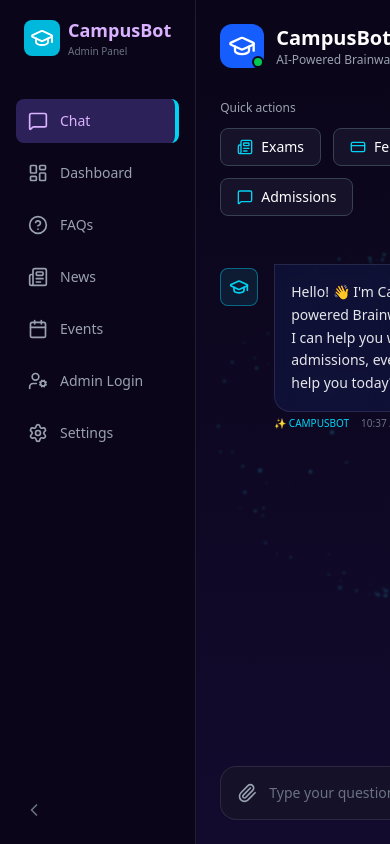
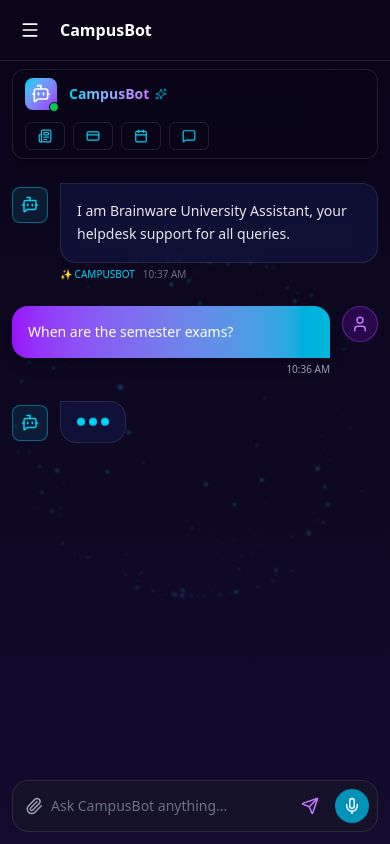
Before and after one commit to Avinashkrmandalgithub/CampusBot, a React (Vite) app in the folder frontend/: page /chat in a window 390 px wide. Built offline with nearby package versions, Linux system fonts and the light colour scheme.

Commit message:
responsive

```diff
--- a/frontend/src/components/chat/ChatHeader.jsx
+++ b/frontend/src/components/chat/ChatHeader.jsx
@@ -1,5 +1,6 @@
 import {
-  GraduationCap,
+  BotMessageSquare,
+  Sparkles,
   Newspaper,
   CreditCard,
   Calendar,
@@ -7,38 +8,59 @@
 } from "lucide-react";
 
 const QuickAction = ({ icon: Icon, label }) => (
-  <button className="flex items-center gap-2 bg-[#1a162d]/80 border border-gray-700 px-4 py-2 rounded-lg text-white hover:border-cyan-400 transition">
-    <Icon size={16} className="text-cyan-400" />
-    <span className="text-sm">{label}</span>
+  <button
+    className="
+      group flex items-center gap-1.5
+      border border-white/10
+      px-3 py-1.5 rounded-md
+      text-white text-xs
+      transition-all duration-200
+      hover:border-cyan-400 hover:bg-white/10
+    "
+  >
+    <Icon size={14} className="text-cyan-400" />
+    <span className="hidden sm:inline">{label}</span>
   </button>
 );
 
 const ChatHeader = () => {
   return (
-    <header className="p-6 z-10">
+    <div className="sticky top-4 sm:top-2 z-20 px-3 sm:px-4 mt-2 sm:mt-0">
+      <header
+        className="
+          max-w-6xl mx-auto
+          bg-[#0a0518]/65 backdrop-blur-xl
+          border border-white/10
+          rounded-xl
+          px-3 py-2 sm:px-4 sm:py-3
+          shadow-lg shadow-black/30
+        "
+      >
+        <div className="flex flex-col sm:flex-row sm:items-center sm:justify-between gap-3">
           {/* Bot Info */}
           <div className="flex items-center gap-3">
-        <div className="relative">
-          <div className="bg-blue-600 p-2 rounded-xl">
-            <GraduationCap size={28} />
+            <div className="relative shrink-0">
+              <div className="bg-linear-to-br from-cyan-400 to-purple-600 p-1.5 rounded-lg">
+                <BotMessageSquare size={20} className="text-white" />
               </div>
-          <span className="absolute bottom-0 right-0 w-3 h-3 bg-green-500 border-2 border-[#0a0518] rounded-full" />
+              <span className="absolute -bottom-0.5 -right-0.5 w-2.5 h-2.5 bg-green-500 border border-[#0a0518] rounded-full" />
             </div>
 
-        <div>
-          <h2 className="text-xl font-bold">
-            CampusBot <span className="text-cyan-400 text-sm">✨</span>
+            <div className="leading-tight">
+              <h2 className="flex items-center gap-1.5 text-sm font-extrabold">
+                <span className="bg-linear-to-r from-cyan-400 via-purple-400 to-pink-400 bg-clip-text text-transparent animate-gradient">
+                  CampusBot
+                </span>
+                <Sparkles size={12} className="text-cyan-400 animate-pulse" />
               </h2>
-          <p className="text-xs text-gray-400">
-            AI-Powered Brainware University Assistant
+              <p className="text-[10px] text-gray-400 hidden sm:block">
+                Brainware University AI Assistant
               </p>
             </div>
           </div>
 
           {/* Quick Actions */}
-      <div className="mt-8">
-        <p className="text-xs text-gray-400 mb-3">Quick actions</p>
-        <div className="flex gap-3 flex-wrap">
+          <div className="flex gap-2 flex-wrap">
             <QuickAction icon={Newspaper} label="Exams" />
             <QuickAction icon={CreditCard} label="Fees" />
             <QuickAction icon={Calendar} label="Events" />
@@ -46,6 +68,7 @@
           </div>
         </div>
       </header>
+    </div>
   );
 };
 
--- a/frontend/src/components/chat/ChatInput.jsx
+++ b/frontend/src/components/chat/ChatInput.jsx
@@ -2,25 +2,37 @@
 
 const ChatInput = () => {
   return (
-    <footer className="p-6 z-10">
-      <div className="max-w-4xl mx-auto flex items-center gap-3 bg-[#16122a]/90 border border-white/10 rounded-2xl p-2 pl-4 backdrop-blur">
+    <footer className="sticky bottom-0 p-3 sm:p-6 z-10 ">
+      <div
+        className="
+          max-w-4xl mx-auto
+          flex items-center gap-2 sm:gap-3
+          bg-[#16122a]/90
+          border border-white/10
+          rounded-2xl
+          p-2 pl-3 sm:pl-4
+          backdrop-blur
+          focus-within:border-cyan-400
+          transition
+        "
+      >
         <Paperclip
-          size={20}
+          size={18}
           className="text-gray-400 cursor-pointer hover:text-white"
         />
 
         <input
           type="text"
-          placeholder="Type your question..."
+          placeholder="Ask CampusBot anything..."
           className="flex-1 bg-transparent outline-none text-sm text-gray-200 placeholder-gray-500"
         />
 
-        <button className="p-2 text-purple-400 hover:text-purple-300">
-          <Send size={20} />
+        <button className="p-2 text-purple-400 hover:text-purple-300 active:scale-95 transition">
+          <Send size={18} />
         </button>
 
-        <button className="bg-cyan-600 hover:bg-cyan-500 p-2 rounded-full">
-          <Mic size={20} className="text-white" />
+        <button className="bg-cyan-600 hover:bg-cyan-500 p-2 rounded-full transition active:scale-95">
+          <Mic size={18} className="text-white" />
         </button>
       </div>
     </footer>
--- a/frontend/src/components/chat/ChatMessages.jsx
+++ b/frontend/src/components/chat/ChatMessages.jsx
@@ -1,27 +1,58 @@
-import { GraduationCap } from "lucide-react";
+import { BotMessageSquare, User } from "lucide-react";
+
+const TypingDots = () => (
+  <div className="flex gap-1">
+    <span className="w-2 h-2 bg-cyan-400 rounded-full animate-bounce" />
+    <span className="w-2 h-2 bg-cyan-400 rounded-full animate-bounce delay-150" />
+    <span className="w-2 h-2 bg-cyan-400 rounded-full animate-bounce delay-300" />
+  </div>
+);
 
 const ChatMessages = () => {
   return (
-    <div className="flex-1 overflow-y-auto p-6 space-y-6 z-10">
-      {/* Bot Message */}
-      <div className="flex items-start gap-4 max-w-3xl">
-        <div className="mt-1 bg-cyan-900/30 p-2 rounded-lg border border-cyan-500/50">
-          <GraduationCap size={20} className="text-cyan-400" />
+    <div className="flex-1 overflow-y-auto px-3 sm:px-6 py-6 space-y-6 z-10">
+      {/* AI MESSAGE */}
+      <div className="flex items-start gap-3 max-w-full sm:max-w-3xl">
+        <div className="mt-1 bg-cyan-900/30 p-2 rounded-lg border border-cyan-500/50 shrink-0">
+          <BotMessageSquare size={18} className="text-cyan-400" />
         </div>
 
-        <div>
+        <div className="flex-1">
           <div className="bg-blue-900/20 border border-white/10 p-4 rounded-2xl rounded-tl-none backdrop-blur">
             <p className="text-sm text-gray-200 leading-relaxed">
-              Hello! 👋 I'm CampusBot, your AI-powered Brainware university assistant. I
-              can help you with exams, fees, admissions, events, and more. How
-              can I help you today?
+              I am Brainware University Assistant, your helpdesk support for all
+              queries.
             </p>
           </div>
-
-          <div className="flex gap-3 mt-1 text-[10px]">
+          <div className="flex gap-2 mt-1 text-[10px]">
             <span className="text-cyan-400 font-medium">✨ CAMPUSBOT</span>
             <span className="text-gray-500">10:37 AM</span>
           </div>
+        </div>
+      </div>
+
+      {/* USER MESSAGE */}
+      <div className="flex justify-end gap-3 max-w-full sm:max-w-3xl ml-auto">
+        <div className="flex flex-col items-end flex-1">
+          <div className="bg-linear-to-r from-purple-600 to-cyan-500 p-4 rounded-2xl rounded-br-none shadow-lg w-full sm:w-auto">
+            <p className="text-sm text-white">When are the semester exams?</p>
+          </div>
+          <span className="text-[10px] text-gray-400 mt-1">10:36 AM</span>
+        </div>
+
+        <div className="w-9 h-9 flex items-center justify-center rounded-full bg-purple-600/20 border border-purple-500/40 shrink-0">
+          <User size={18} className="text-purple-400" />
+        </div>
+      </div>
+
+      {/* AI TYPING */}
+      <div className="flex items-start gap-3 max-w-full sm:max-w-3xl">
+        <div className="mt-1 bg-cyan-900/30 p-2 rounded-lg border border-cyan-500/50 shrink-0">
+          <BotMessageSquare size={18} className="text-cyan-400" />
+        </div>
+
+        <div className="bg-blue-900/20 border border-white/10 p-4 rounded-2xl rounded-tl-none backdrop-blur">
+          <TypingDots />
         </div>
       </div>
     </div>
--- a/frontend/src/components/sidebar/AdminSidebar.jsx
+++ b/frontend/src/components/sidebar/AdminSidebar.jsx
@@ -1,3 +1,5 @@
+import { useState } from "react";
+import SidebarItem from "./SidebarItem";
 import {
   MessageSquare,
   LayoutDashboard,
@@ -5,39 +7,109 @@
   Newspaper,
   Calendar,
   Settings,
-  GraduationCap,
+  BotMessageSquare,
+  Sparkles,
   ChevronLeft,
   UserCog,
 } from "lucide-react";
-import SidebarItem from "./SidebarItem.jsx";
 
-const AdminSidebar = () => {
+const AdminSidebar = ({ closeMobile }) => {
+  const [collapsed, setCollapsed] = useState(window.innerWidth < 1024);
+
   return (
-    <aside className="w-64 border-r border-white/10 flex flex-col p-4 bg-[#0a0518]">
+    <aside
+      className={`
+        ${collapsed ? "w-20" : "w-64"}
+        h-full bg-[#0a0518]
+        border-r border-white/10
+        flex flex-col p-4
+        transition-all duration-300
+      `}
+    >
       {/* Logo */}
-      <div className="flex items-center space-x-2 mb-10 px-2">
-        <div className="bg-cyan-500 p-1.5 rounded-lg">
-          <GraduationCap size={24} />
+      <div className="flex items-center gap-3 mb-10 px-2">
+        <div className="relative">
+          <div className="bg-linear-to-br from-cyan-400 to-purple-600 p-2 rounded-xl">
+            <BotMessageSquare size={24} className="text-white" />
+          </div>
+          <Sparkles
+            size={14}
+            className="absolute -top-1 -right-1 text-cyan-300 animate-pulse"
+          />
         </div>
-        <div>
-          <h1 className="text-lg font-bold text-purple-300">CampusBot</h1>
-          <p className="text-[10px] text-gray-500">Admin Panel</p>
-        </div>
+
+        {!collapsed && (
+          <div>
+            <h1 className="text-lg font-extrabold bg-linear-to-r from-cyan-400 via-purple-400 to-pink-400 bg-clip-text text-transparent">
+              CampusBot
+            </h1>
+            <p className="text-[11px] text-gray-400">AI Helpdesk</p>
+          </div>
+        )}
       </div>
 
-      {/* Admin Actions */}
+      {/* Nav */}
       <nav className="flex-1 space-y-2">
-        <SidebarItem icon={MessageSquare} label="Chat" to="/chat" />
-        <SidebarItem icon={LayoutDashboard} label="Dashboard" to="/dashboard" />
-        <SidebarItem icon={HelpCircle} label="FAQs" to="/faqs" />
-        <SidebarItem icon={Newspaper} label="News" to="/news" />
-        <SidebarItem icon={Calendar} label="Events" to="/events" />
-        <SidebarItem icon={UserCog} label="Admin Login" to="/admin-login" />
-        <SidebarItem icon={Settings} label="Settings" to="/settings" />
+        <SidebarItem
+          icon={MessageSquare}
+          label="Chat"
+          to="/chat"
+          collapsed={collapsed}
+          onClick={closeMobile}
+        />
+        <SidebarItem
+          icon={LayoutDashboard}
+          label="Dashboard"
+          to="/dashboard"
+          collapsed={collapsed}
+          onClick={closeMobile}
+        />
+        <SidebarItem
+          icon={HelpCircle}
+          label="FAQs"
+          to="/faqs"
+          collapsed={collapsed}
+          onClick={closeMobile}
+        />
+        <SidebarItem
+          icon={Newspaper}
+          label="News"
+          to="/news"
+          collapsed={collapsed}
+          onClick={closeMobile}
+        />
+        <SidebarItem
+          icon={Calendar}
+          label="Events"
+          to="/events"
+          collapsed={collapsed}
+          onClick={closeMobile}
+        />
+        <SidebarItem
+          icon={UserCog}
+          label="Admin Login"
+          to="/admin-login"
+          collapsed={collapsed}
+          onClick={closeMobile}
+        />
+        <SidebarItem
+          icon={Settings}
+          label="Settings"
+          to="/settings"
+          collapsed={collapsed}
+          onClick={closeMobile}
+        />
       </nav>
 
-      <button className="p-2 hover:bg-white/5 rounded-full w-fit mt-auto">
-        <ChevronLeft size={20} className="text-gray-500" />
+      {/* Collapse Toggle */}
+      <button
+        onClick={() => setCollapsed(!collapsed)}
+        className="mt-auto p-2 rounded-full hover:bg-white/5 flex justify-center"
+      >
+        <ChevronLeft
+          size={20}
+          className={`transition-transform ${collapsed ? "rotate-180" : ""}`}
+        />
       </button>
     </aside>
   );
--- a/frontend/src/components/sidebar/SidebarItem.jsx
+++ b/frontend/src/components/sidebar/SidebarItem.jsx
@@ -1,19 +1,40 @@
 import { NavLink } from "react-router-dom";
 
-const SidebarItem = ({ icon: Icon, label, to }) => {
+const SidebarItem = ({ icon: Icon, label, to, collapsed, onClick }) => {
   return (
     <NavLink
       to={to}
+      onClick={onClick}
       className={({ isActive }) =>
-        `flex items-center space-x-3 p-3 rounded-lg transition-all ${
+        `
+        group relative flex items-center gap-3 p-3 rounded-lg
+        transition-all
+        ${
           isActive
             ? "bg-[#2d2159] text-purple-300 border-r-4 border-cyan-400"
             : "text-gray-400 hover:bg-white/5"
-        }`
+        }
+        ${collapsed ? "justify-center" : ""}
+        `
       }
     >
       <Icon size={20} />
-      <span className="text-sm font-medium">{label}</span>
+
+      {!collapsed && <span className="text-sm">{label}</span>}
+
+      {collapsed && (
+        <span
+          className="
+          absolute left-full ml-3 px-3 py-1.5
+          bg-[#1a1333] border border-white/10
+          rounded-md text-xs whitespace-nowrap
+          opacity-0 group-hover:opacity-100
+          transition z-50
+        "
+        >
+          {label}
+        </span>
+      )}
     </NavLink>
   );
 };
--- a/frontend/src/components/sidebar/UserSidebar.jsx
+++ b/frontend/src/components/sidebar/UserSidebar.jsx
@@ -1,23 +1,32 @@
 import { MessageSquare, Settings, GraduationCap } from "lucide-react";
 import SidebarItem from "./SidebarItem";
 
-const UserSidebar = () => {
+const UserSidebar = ({ closeMobile }) => {
   return (
-    <aside className="w-64 border-r border-white/10 flex flex-col p-4 bg-[#0a0518]">
-      <div className="flex items-center space-x-2 mb-10 px-2">
-        <div className="bg-cyan-500 p-1.5 rounded-lg">
-          <GraduationCap size={24} />
+    <aside className="w-64 h-full bg-[#0a0518] border-r border-white/10 flex flex-col p-4">
+      <div className="flex items-center gap-3 mb-10 px-2">
+        <div className="bg-cyan-500 p-2 rounded-lg">
+          <GraduationCap size={22} />
         </div>
         <div>
           <h1 className="text-lg font-bold text-purple-300">CampusBot</h1>
-          <p className="text-[10px] text-gray-500">User Panel</p>
+          <p className="text-[11px] text-gray-400">User Panel</p>
         </div>
       </div>
 
-      {/* User Allowed Actions */}
       <nav className="space-y-2">
-        <SidebarItem icon={MessageSquare} label="Chat" to="/chat" />
-        <SidebarItem icon={Settings} label="Settings" to="/settings" />
+        <SidebarItem
+          icon={MessageSquare}
+          label="Chat"
+          to="/chat"
+          onClick={closeMobile}
+        />
+        <SidebarItem
+          icon={Settings}
+          label="Settings"
+          to="/settings"
+          onClick={closeMobile}
+        />
       </nav>
     </aside>
   );
--- a/frontend/src/index.css
+++ b/frontend/src/index.css
@@ -1 +1,48 @@
 @import "tailwindcss";
+
+@keyframes gradient-x {
+  0%,
+  100% {
+    background-position: 0% 50%;
+  }
+  50% {
+    background-position: 100% 50%;
+  }
+}
+
+@keyframes twinkle {
+  0%,
+  100% {
+    opacity: 0.3;
+    transform: scale(0.8);
+  }
+  50% {
+    opacity: 1;
+    transform: scale(1.1);
+  }
+}
+
+.animate-gradient {
+  background-size: 200% 200%;
+  animation: gradient-x 6s ease infinite;
+}
+
+.animate-twinkle {
+  animation: twinkle 2s ease-in-out infinite;
+}
+
+/* AI typing */
+@keyframes fade-in {
+  from {
+    opacity: 0;
+    transform: translateY(6px);
+  }
+  to {
+    opacity: 1;
+    transform: translateY(0);
+  }
+}
+
+.animate-fade-in {
+  animation: fade-in 0.4s ease-out;
+}
--- a/frontend/src/layouts/CampusBotLayout.jsx
+++ b/frontend/src/layouts/CampusBotLayout.jsx
@@ -1,22 +1,58 @@
+import { useState } from "react";
 import { Outlet } from "react-router-dom";
 import AdminSidebar from "../components/sidebar/AdminSidebar";
 import UserSidebar from "../components/sidebar/UserSidebar";
 import SphericalParticle from "../components/effects/SphericalParticle";
+import { Menu } from "lucide-react";
 
-// TEMP: replace with auth store later
+// TEMP auth
 const useAuth = () => {
   return { role: "admin" }; // "user" | "admin"
 };
 
 const CampusBotLayout = () => {
   const { role } = useAuth();
+  const [mobileOpen, setMobileOpen] = useState(false);
+
+  const Sidebar = role === "admin" ? AdminSidebar : UserSidebar;
 
   return (
     <div className="flex h-screen bg-[#0a0518] text-white overflow-hidden">
-      {role === "admin" ? <AdminSidebar /> : <UserSidebar />}
+      {/* Mobile Overlay */}
+      {mobileOpen && (
+        <div
+          className="fixed inset-0 bg-black/60 z-40 md:hidden"
+          onClick={() => setMobileOpen(false)}
+        />
+      )}
 
+      {/* Sidebar */}
+      <div
+        className={`
+          fixed md:static z-50 h-full
+          transition-transform duration-300
+          ${mobileOpen ? "translate-x-0" : "-translate-x-full"}
+          md:translate-x-0
+        `}
+      >
+        <Sidebar closeMobile={() => setMobileOpen(false)} />
+      </div>
+
+      {/* Main */}
       <main className="relative flex-1 flex flex-col bg-linear-to-b from-[#0a0518] to-[#120b2e]">
         <SphericalParticle />
+
+        {/* Mobile Top Bar */}
+        <div className="md:hidden flex items-center gap-3 p-3 border-b border-white/10">
+          <button
+            onClick={() => setMobileOpen(true)}
+            className="p-2 rounded-lg hover:bg-white/5"
+          >
+            <Menu size={20} />
+          </button>
+          <span className="font-semibold">CampusBot</span>
+        </div>
+
         <Outlet />
       </main>
     </div>
```
Lines whose indentation alone changed are shown as unchanged.
